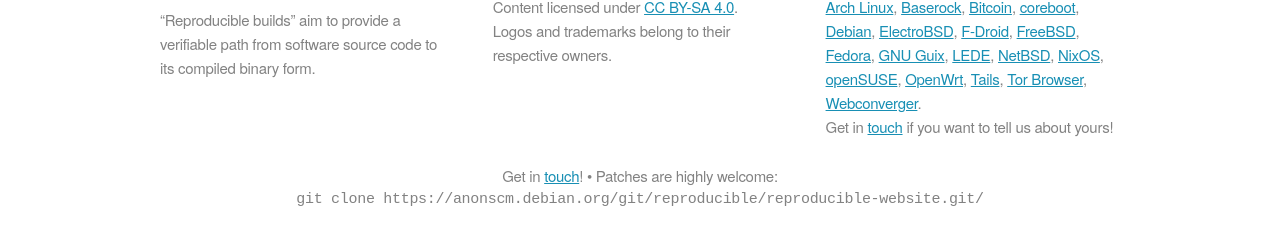
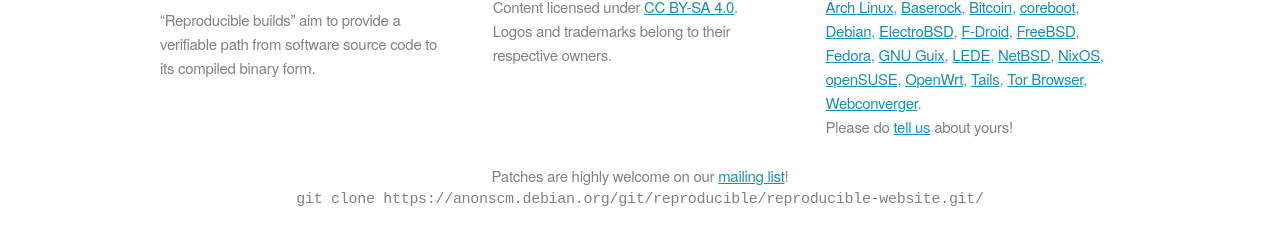
Before and after one commit to prototypefund/reproducible-website, a Jekyll site: the page built from index.html, in a window 1280 px wide. Shown: the part 1440-1679 px from the top of the page. Built offline with Jekyll 4.4.1, drawn with Linux system fonts in a browser that asks for light colours; some web fonts are replaced.

Commit message:
make mailinglist links more visible

```diff
--- a/_includes/footer.html
+++ b/_includes/footer.html
@@ -39,7 +39,7 @@
           <a href="{{ project.url }}">{{ project.name }}</a>{% unless forloop.last %},{% endunless %}{% endfor %}.
         </li>
         <li>
-          Get in <a href="https://lists.reproducible-builds.org/listinfo/rb-general">touch</a> if you want to tell us about yours!
+          Please do <a href="https://lists.reproducible-builds.org/listinfo/rb-general">tell us</a> about yours!
         </li>
       </ul>
     </div>
@@ -47,9 +47,7 @@
   <div class="row hide-on-mobiles">
     <div class="twelve columns git-location">
       <p>
-        Get in <a href="https://lists.reproducible-builds.org/listinfo/rb-general">touch</a>!
-        &bullet;
-        Patches are highly welcome:<br>
+        Patches are highly welcome on our <a href="https://lists.reproducible-builds.org/listinfo/rb-general">mailing list</a>!<br />
           <tt>git clone https://anonscm.debian.org/git/reproducible/reproducible-website.git/</tt>
       </p>
     </div>
```
